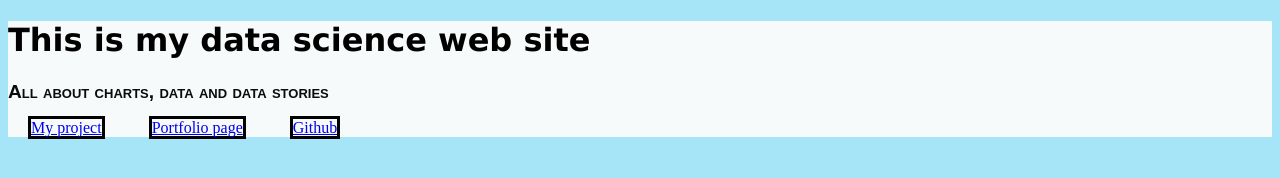
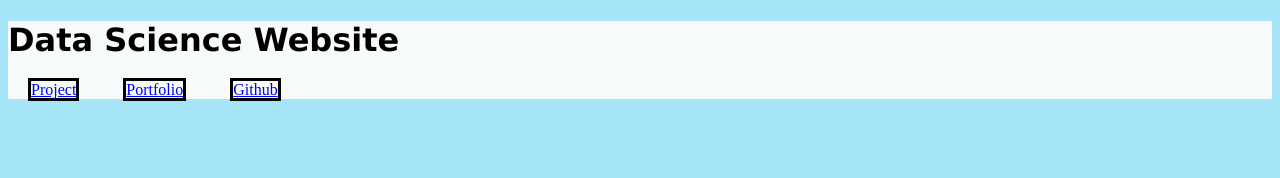
Before and after one commit to denianomeri/denianomeri.github.io, a plain HTML site: page Website.html in a window 1280 px wide. Drawn offline with Linux system fonts and the light colour scheme.

Commit message:
Add files via upload

```diff
--- a/Website.html
+++ b/Website.html
@@ -16,11 +16,11 @@
 <div class="wrap">
 
 
- <h1>This is my data science web site</h1>
- <h2>All about charts, data and data stories</h2>
+ <h1>Data Science Website</h1>
+ <h2></h2>
 
- <a href="project.html">My project</a>
- <a href="portfolio.html">Portfolio page</a>
+ <a href="project.html">Project</a>
+ <a href="portfolio.html">Portfolio</a>
  <a href="https://github.com/denianomeri/denianomeri.github.io">Github</a>
 
  <div>
```
